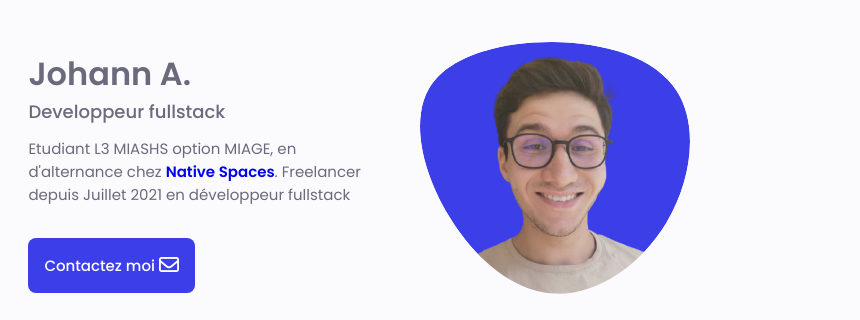
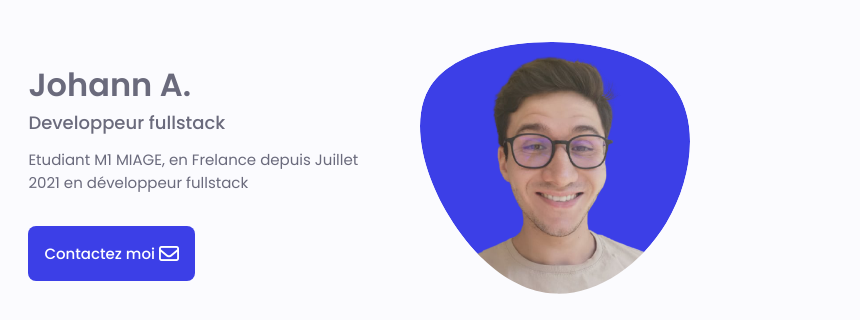
Before and after one commit to nogaruki/Responsive-Portfolio-HTML-CSS-JS, a plain HTML site: page index.html in a window 1280 px wide. Shown: the part 142-462 px from the top of the page, 279-1139 px from the left. Drawn offline with Linux system fonts and the light colour scheme.

Commit message:
Update infos

```diff
--- a/index.html
+++ b/index.html
@@ -109,8 +109,7 @@
                         <div class="home_data">
                             <h1 class="home_title">Johann A.</h1>
                             <h3 class="home_subtitle">Developpeur fullstack</h3>
-                            <p class="home_description">Etudiant L3 MIASHS option MIAGE, en d'alternance chez <a href="native-spaces.com"><strong>Native Spaces</strong></a>.
-                                Freelancer depuis Juillet 2021 en développeur fullstack</p>
+                            <p class="home_description">Etudiant M1 MIAGE, en Frelance depuis Juillet 2021 en développeur fullstack</p>
                             <a href="#contact" class="button button-flex">Contactez moi <i class="far fa-envelope button_icon"></i></a>
                         </div>
                     </div>
```
